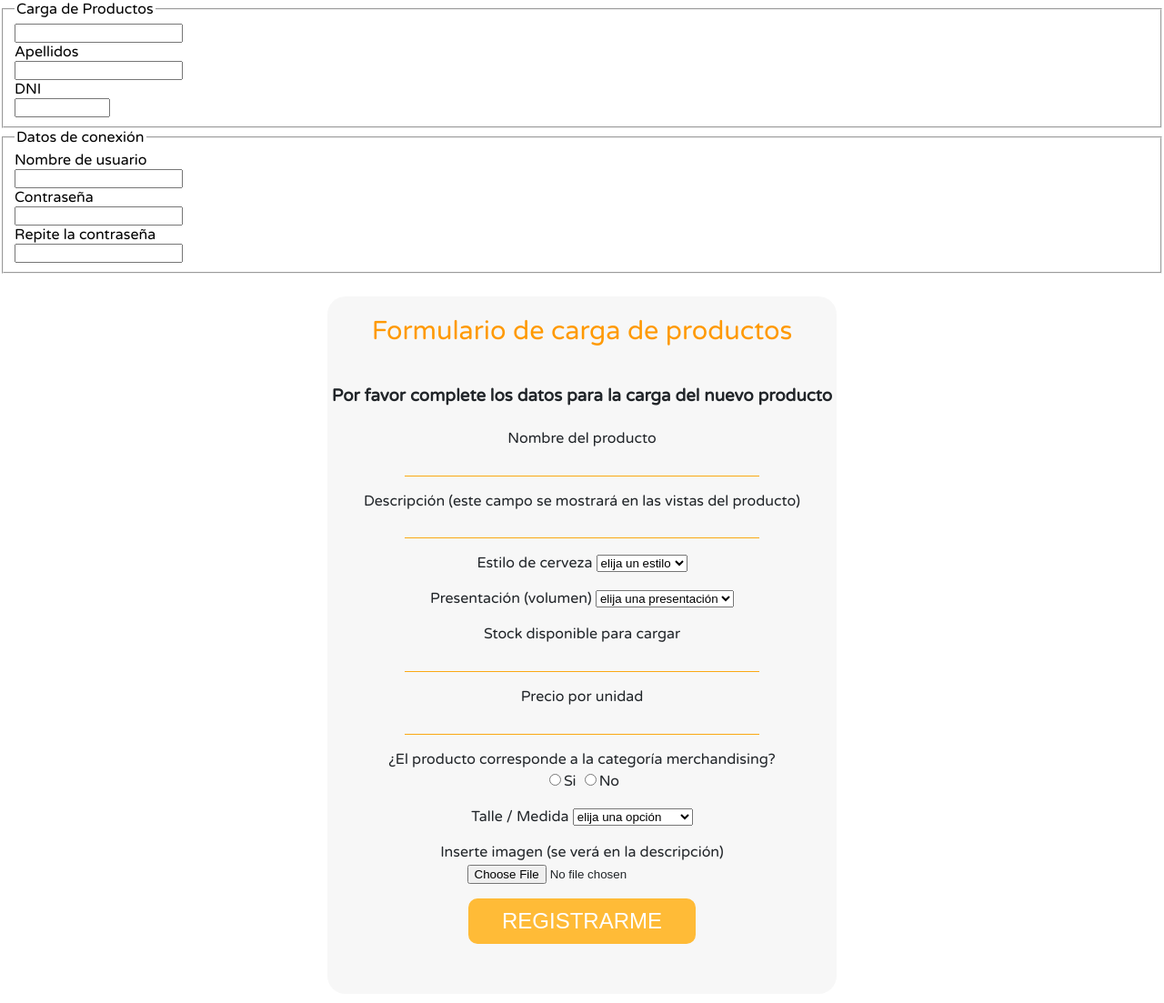
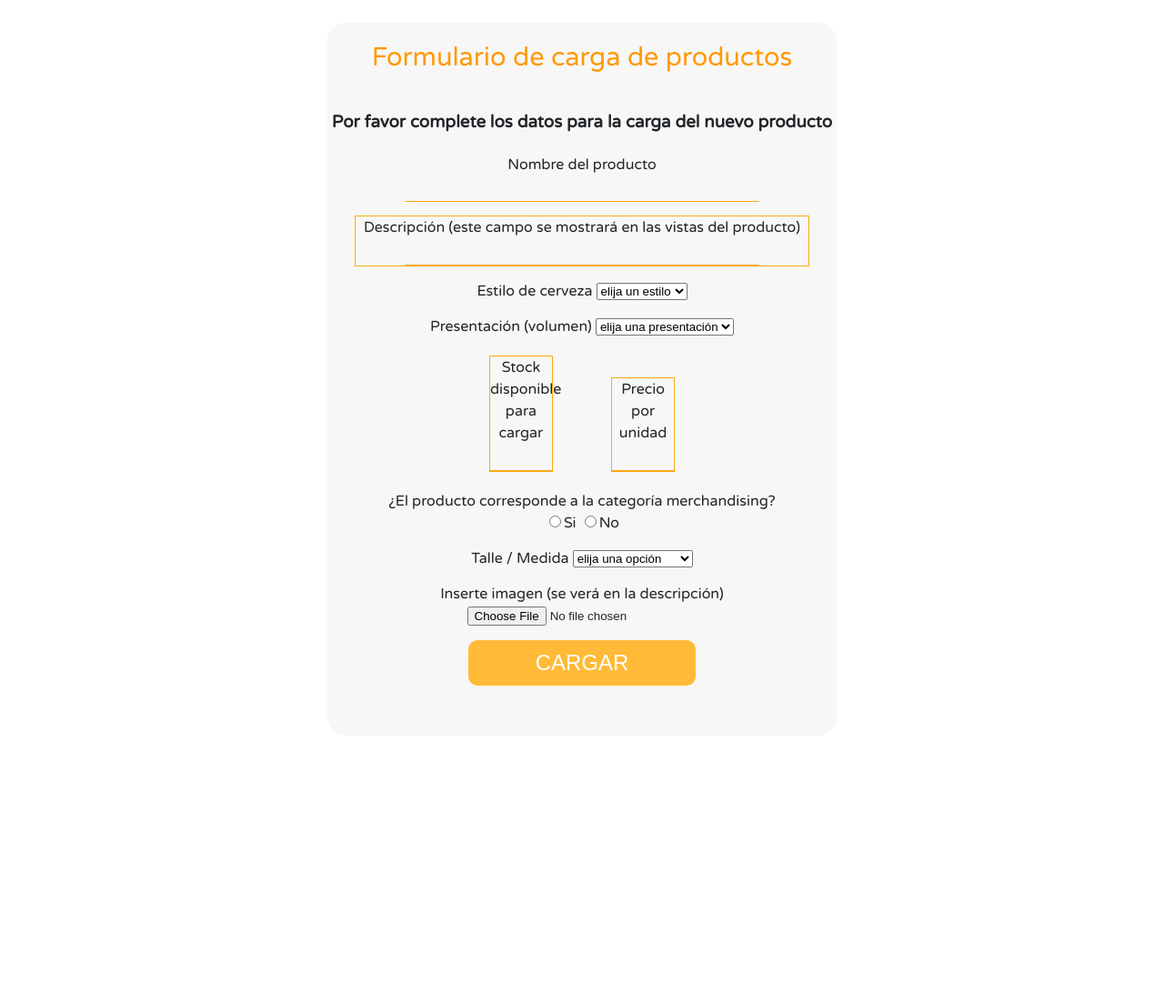
Before and after one commit to carigonz/jirafaBeer1, a PHP site: page /productsForm.php in a window 1280 px wide. Shown: the whole page at 91% size. After the commit the page ends 754 px from the top, so only its background shows below. Run offline with PHP 8.4, Linux system fonts and the light colour scheme; data that the repository does not hold is empty; some web fonts are replaced.

```diff
--- a/productsForm.php
+++ b/productsForm.php
@@ -10,31 +10,6 @@
   <body>
     <main>
       <div class="container">
-        <form action="#" method="post">
-          <fieldset>
-            <legend>Carga de Productos</legend>
-            <label for=""></label>
-            <input type="text" name="nombre" value="" />
-            <br />
-            Apellidos <br />
-            <input type="text" name="apellidos" value="" />
-            <br />
-            DNI <br />
-            <input type="text" name="dni" value="" size="10" maxlength="9" />
-          </fieldset>
-
-          <fieldset>
-            <legend>Datos de conexión</legend>
-            Nombre de usuario<br />
-            <input type="text" name="nombre" value="" maxlength="10" />
-            <br />
-            Contraseña<br />
-            <input type="password" name="password" value="" maxlength="10" />
-            <br />
-            Repite la contraseña<br />
-            <input type="password" name="password2" value="" maxlength="10" />
-          </fieldset>
-        </form>
 
         <div class="formulario">
           <h1 id="section-register">Formulario de carga de productos</h1>
@@ -53,9 +28,9 @@
               >
             </div>
 
-            <div class="form-group">
+            <div class="form-group description-product">
               <label for="lastName">Descripción (este campo se mostrará en las vistas del producto)</label>
-              <input type="text" class="form-control" id="lastName"
+              <input type="text" class="form-control " id="lastName"
               name="lastName" value="<?= isset($errores["lastName"]) ? "" : $lastNameOk ?>"
               style="<?= isset($errores["lastName"]) ? $redBackground : "" ?>">
               <span class="errores"
@@ -64,7 +39,7 @@
             </div>
 
            <div class="form-group">
-             <label for="style">Estilo de cerveza</label>
+             <label for="style">Estilo de cerveza </label>
              <select name="style" id="style" >
                <option selected value="0">elija un estilo</option>
                <optgroup label="Cervezas Ales">
@@ -76,7 +51,7 @@
            </div>
 
            <div class="form-group">
-             <label for="presentation">Presentación (volumen)</label>
+             <label for="presentation">Presentación (volumen) </label>
              <select name="presentation" id="">
                <option value="">elija una presentación</option>
                <optgroup label="cervezas">
@@ -88,13 +63,13 @@
            </div>
 
 
-           <div class="form-group">
-             <label for="stock">Stock disponible para cargar</label>
+           <div class="form-group num-stock">
+             <label for="stock">Stock disponible para cargar </label>
              <input type="number" name="stock" class="form-control" id="stock">
            </div>
 
-           <div class="form-group">
-             <label for="price">Precio por unidad</label>
+           <div class="form-group num-stock">
+             <label for="price">Precio por unidad </label>
              <input type="number" name="price" class="form-control" id="stock">
            </div>
 
@@ -105,7 +80,7 @@
            </div>
 
            <div class="form-group">
-             <label for="presentation">Talle / Medida</label>
+             <label for="presentation">Talle / Medida </label>
              <select name="presentation" id="">
                <option value="">elija una opción</option>
                <optgroup label="remeras">
@@ -124,10 +99,10 @@
              </select>
            </div>
            <div class="form-group">
-             <label for="image">Inserte imagen (se verá en la descripción)</label>
+             <label for="image">Inserte imagen (se verá en la descripción) </label>
              <input type="file" name="image" id="image">
            </div>
-            <button type="submit" name="register" value="register" class="btn-standard">Registrarme</button>
+            <button type="submit" name="register" value="register" class="btn-standard">Cargar</button>
           </form>
         </div>
       </div>
--- a/styles.css
+++ b/styles.css
@@ -547,6 +547,17 @@ a:hover {
   opacity: 0.7;
 }
 
+/* seccion carga de productos */
+
+.num-stock {
+  width: 70px;
+  display: inline-block;
+  border: #faa914 1px solid;
+}
+.description-product {
+  border: #faa914 1px solid;
+}
+
 @media only screen and (min-width: 768px) {
   /* navbar */
 
```
